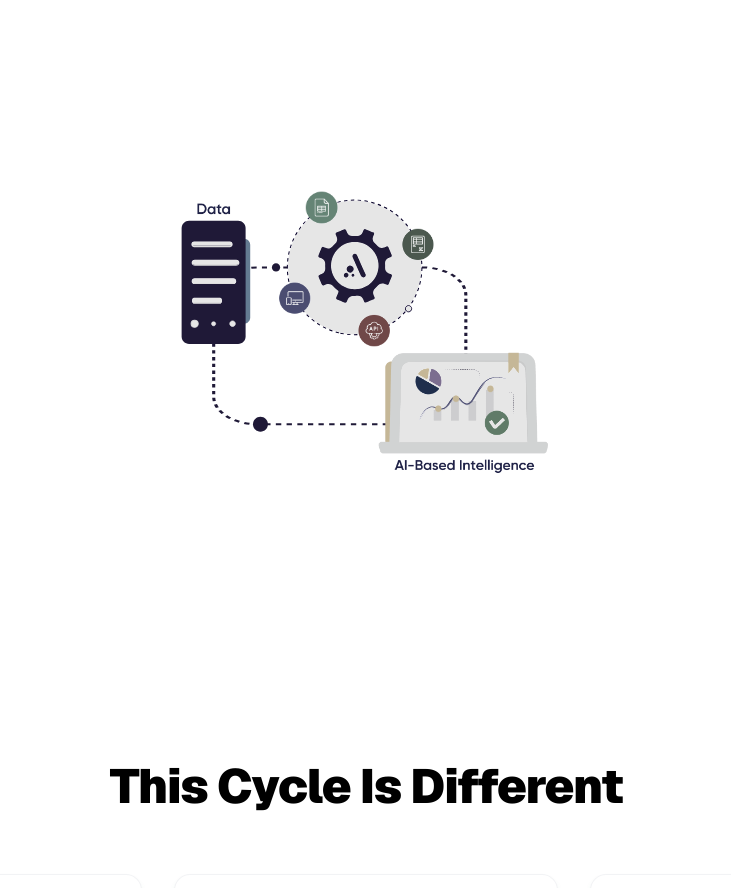
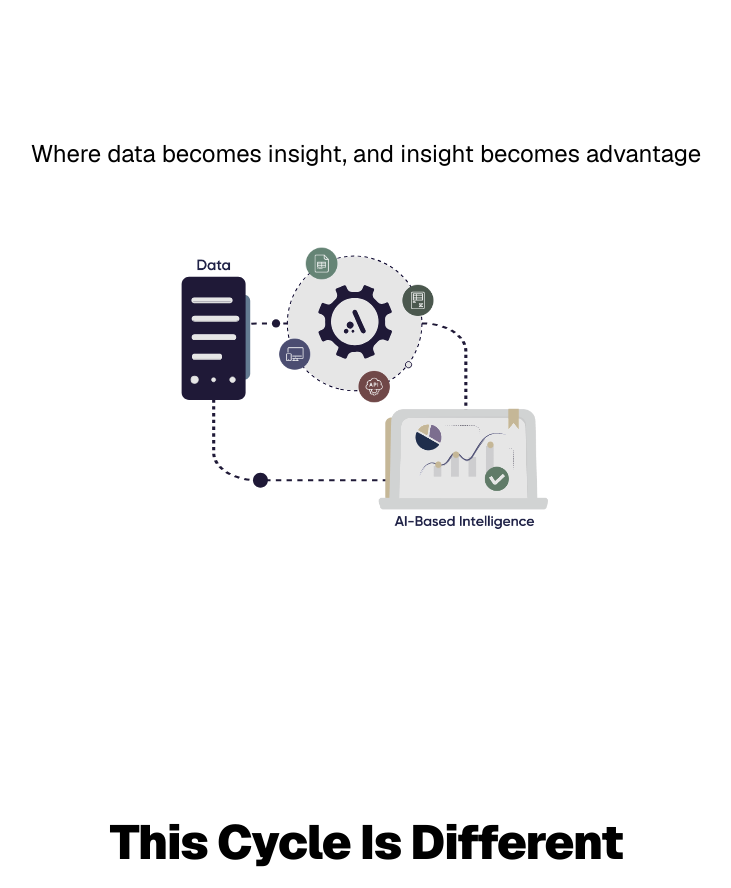
Before and after one commit to Kfar19/CursorWeb, a Next.js app: page / in a window 1280 px wide. Shown: the part 1240-2128 px from the top of the page, without its empty margins (274-1005 px from the left). Built offline with nearby package versions, Linux system fonts and the light colour scheme; no server answers.

Commit message:
Add subtitle to Live Data section: Where data becomes insight, and insight becomes advantage

```diff
--- a/src/app/page.tsx
+++ b/src/app/page.tsx
@@ -1175,6 +1175,9 @@ export default function Home() {
           <h2 className="text-3xl sm:text-4xl md:text-5xl font-black text-black dark:text-white mb-6 text-center leading-tight tracking-tight">
             The Data That Moves Money
           </h2>
+          <p className="text-lg sm:text-xl md:text-2xl text-black dark:text-white max-w-4xl mx-auto mb-6 text-center relative z-10">
+            Where data becomes insight, and insight becomes advantage
+          </p>
 
           <ScrollAnimation delay={0.3}>
             <div className="flex justify-center mb-12">
```
